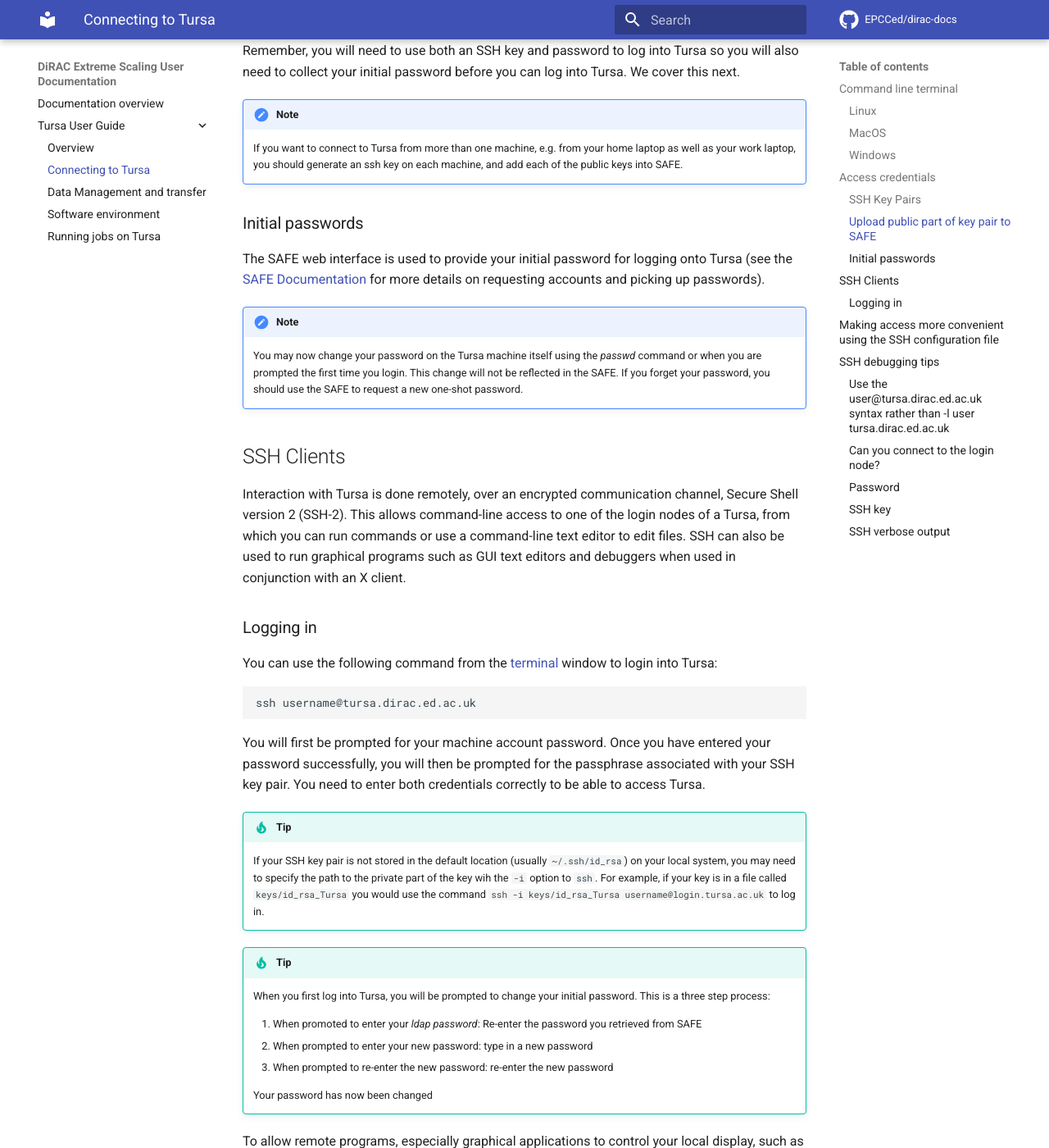
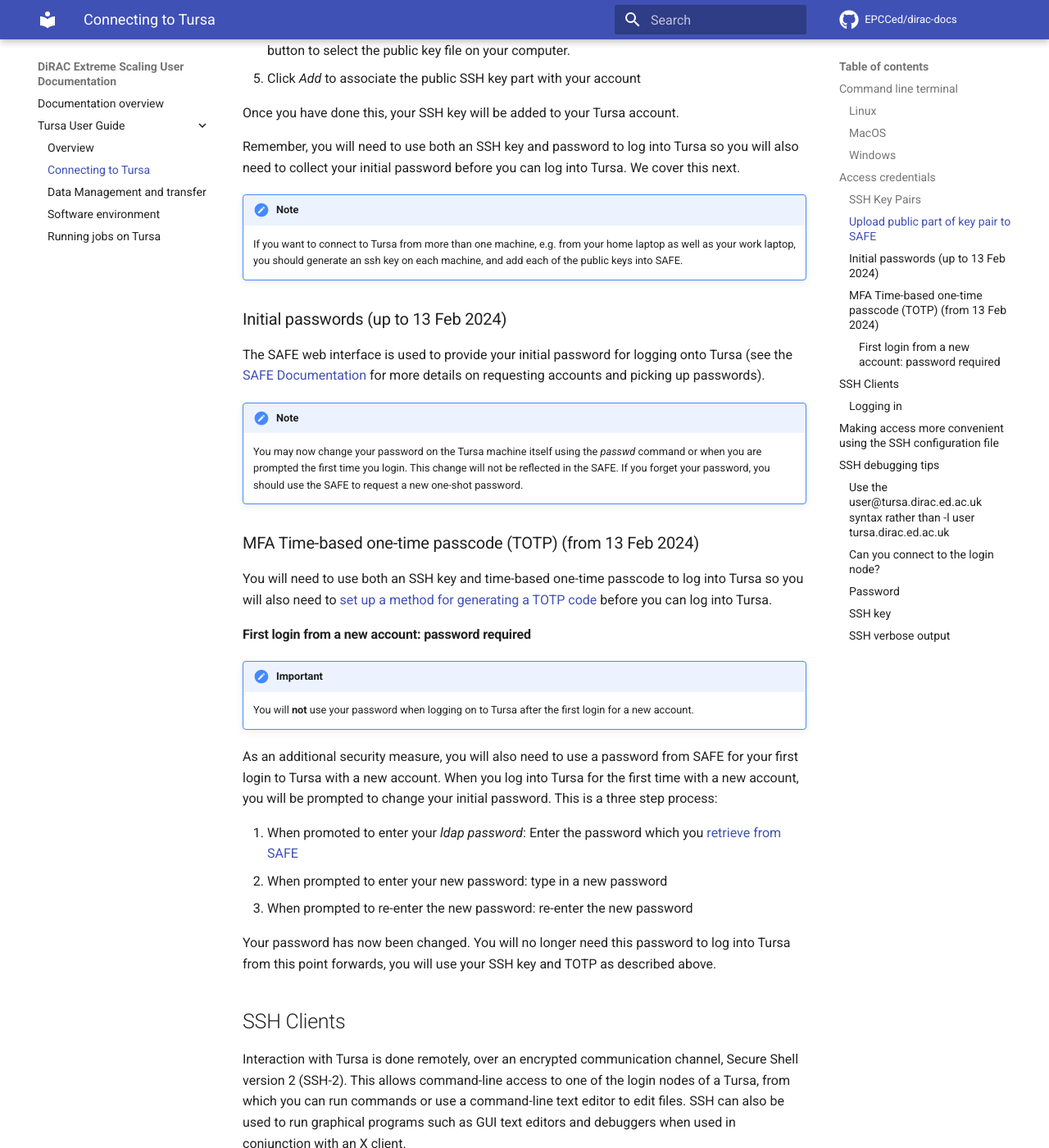
Before and after one commit to EPCCed/dirac-docs, an MkDocs documentation site: the page built from docs/tursa-user-guide/connecting.md, in a window 1280 px wide and 1400 px high, scrolled down 2822 px. Shown: the whole window at 82% size. Built offline with MkDocs 1.6.1 and Material for MkDocs 9.7.7, drawn with Linux system fonts in a browser that asks for light colours; comment, search, counter and statistics services are not loaded; some of the changed text lies outside the part shown.

Commit message:
Add TOTP info

```diff
--- a/docs/tursa-user-guide/connecting.md
+++ b/docs/tursa-user-guide/connecting.md
@@ -47,7 +47,12 @@
 
 ## Access credentials
 
-To access Tursa, you need to use two credentials: your password **and** an SSH key pair protected by a passphrase. You can find more detailed instructions on how to set up your credentials to access Tursa from Windows, macOS and Linux below.
+To access Tursa, you need to use two credentials:
+
+* Before 13 Feb 2024: your password **and** an SSH key pair protected by a passphrase.
+* After 13 Feb 2024: An SSH key pair protected by a passphrase and a Time-based One Time Passcode (TOTP)
+
+You can find more detailed instructions on how to set up your credentials to access Tursa from Windows, macOS and Linux below.
 
 ### SSH Key Pairs
 
@@ -107,7 +112,7 @@
 !!! note
     If you want to connect to Tursa from more than one machine, e.g. from your home laptop as well as your work laptop, you should generate an ssh key on each machine, and add each of the public keys into SAFE.
 
-### Initial passwords
+### Initial passwords (up to 13 Feb 2024)
 
 The SAFE web interface is used to provide your initial password for logging onto Tursa (see the [SAFE
 Documentation](https://epcced.github.io/safe-docs/safe-for-users/) for more details on requesting accounts and picking up passwords).
@@ -117,6 +122,27 @@
     using the *passwd* command or when you are prompted the first time you
     login. This change will not be reflected in the SAFE. If you forget your
     password, you should use the SAFE to request a new one-shot password.
+
+### MFA Time-based one-time passcode (TOTP) (from 13 Feb 2024)
+
+You will need to use both an SSH key and time-based one-time passcode to log into Tursa so you will
+also need to [set up a method for generating a TOTP code](https://epcced.github.io/safe-docs/safe-for-users/#how-to-turn-on-mfa-on-your-machine-account) before you can log into Tursa.
+
+#### First login from a new account: password required
+
+!!! Important
+    You will **not** use your password when logging on to Tursa after the first login for a new account.
+
+As an additional security measure, you will also need to use a password from SAFE for your first login to Tursa
+with a new account. When you log into Tursa for the first time with a new account, you will be prompted to change
+your initial password. This is a three step process:
+
+1.  When promoted to enter your *ldap password*: Enter the password  which you [retrieve from SAFE](https://epcced.github.io/safe-docs/safe-for-users/#how-can-i-pick-up-my-password-for-the-service-machine)
+2.  When prompted to enter your new password: type in a new password
+3.  When prompted to re-enter the new password: re-enter the new password
+
+Your password has now been changed. You will no longer need this password to log into Tursa from this point
+forwards, you will use your SSH key and TOTP as described above.
 
 ## SSH Clients
 
```
